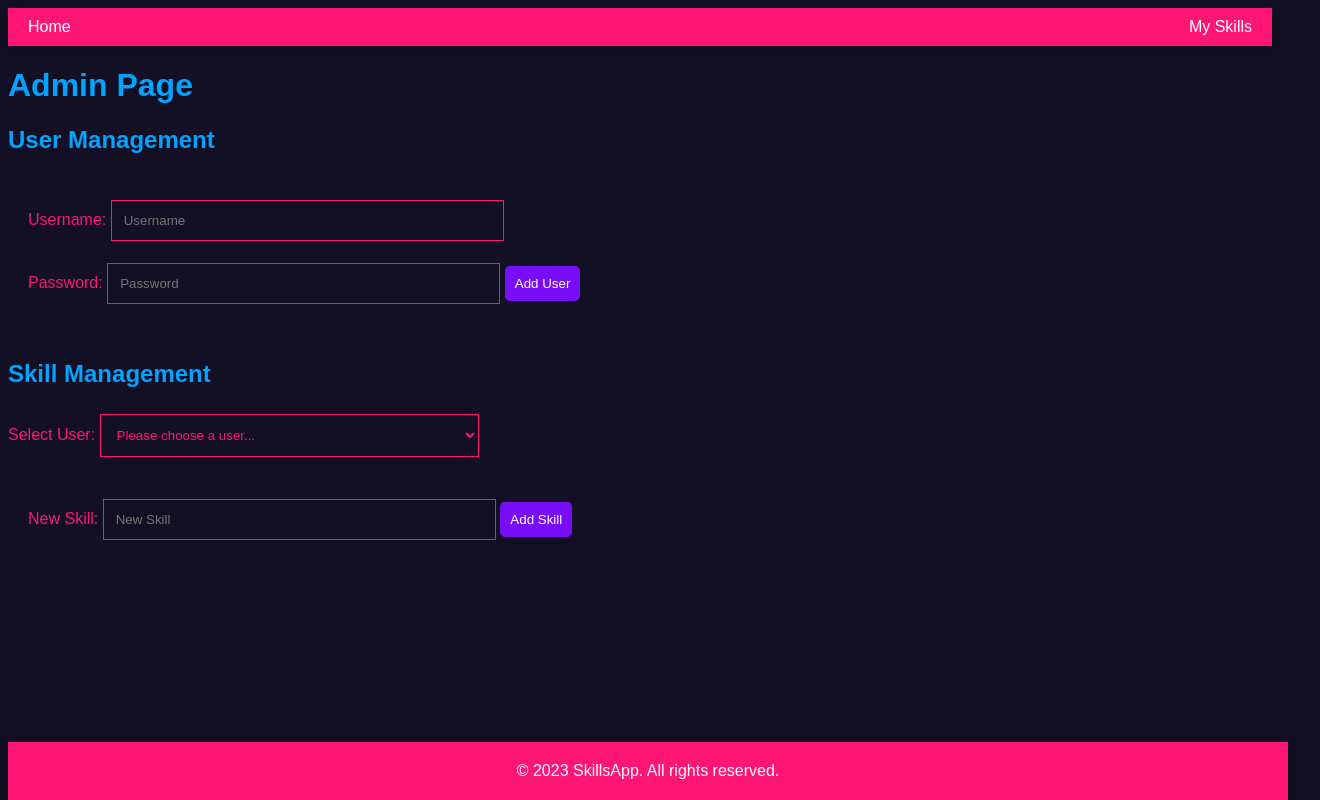
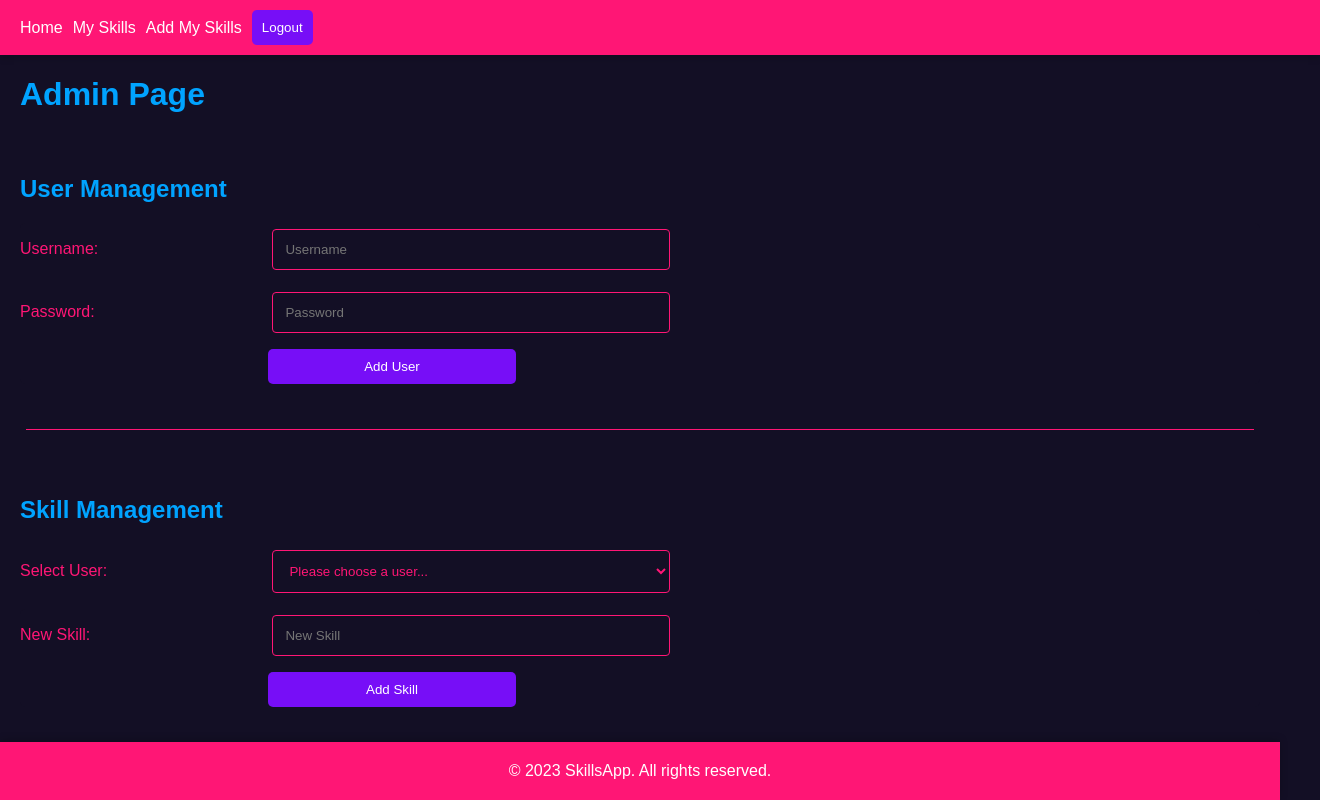
Before and after one commit to BrightBoost/skills-app, a website: page public/admin.html in a window 1280 px wide. Shown: the whole page, 1320 px wide, since content can reach past the window. Drawn offline with Linux system fonts and the light colour scheme; no server answers.

Commit message:
minor layout changes

```diff
--- a/public/admin.html
+++ b/public/admin.html
@@ -12,6 +12,8 @@
     <nav id="navbar">
         <a href="main.html">Home</a>
         <a href="skillList.html">My Skills</a>
+        <a href="skillForm.html">Add My Skills</a>
+        <button id="logout">Logout</button>
     </nav>
 
     <main>
@@ -26,11 +28,12 @@
                 <br>
                 <label for="new-password">Password:</label>
                 <input type="password" id="new-password" placeholder="Password" required>
+                <br>
                 <button type="submit" id="btn-add-user">Add User</button>
             </form>
 
         </section>
-
+        <hr>
         <section id="skill-management">
             <h2>Skill Management</h2>
             <label for="user-select">Select User:</label>
@@ -41,6 +44,7 @@
             <form id="skill-form" onsubmit="return false;">
                 <label for="new-skill">New Skill:</label>
                 <input type="text" id="new-skill" placeholder="New Skill" required>
+                <br>
                 <button type="submit" id="btn-add-skill">Add Skill</button>
             </form>
         </section>
--- a/public/css/styles.css
+++ b/public/css/styles.css
@@ -13,6 +13,7 @@ body {
     background-color: var(--primary-dark);
     color: var(--primary-light);
     font-family: Arial, sans-serif;
+    margin: 0;
 }
 
 h1,
@@ -24,13 +25,24 @@ h6 {
     color: var(--secondary-blue);
 }
 
-button {
+h1 {
+    margin-left: 20px;
+}
+
+button,
+input[type=submit].btn {
     background-color: var(--secondary-purple);
     color: white;
     border: none;
     padding: 10px;
     border-radius: 5px;
     cursor: pointer;
+    margin-right: auto;
+}
+
+input[type=submit].btn, #btn-add-skill, #btn-add-user {
+    width: 20%;
+    margin-left: 20%;
 }
 
 button:hover {
@@ -47,8 +59,16 @@ a:hover {
 
 form {
     background-color: var(--primary-dark);
+    border-radius: 5px;
+}
+
+section {
     padding: 20px;
-    border-radius: 5px;
+    justify-content: center;
+}
+
+select {
+    box-sizing: content-box;
 }
 
 input,
@@ -62,6 +82,12 @@ textarea {
     resize: vertical;
     color: var(--primary-light);
     background-color: var(--primary-dark);
+    border-radius: 4px;
+}
+
+label {
+    display: inline-block;
+    width: 20%;
 }
 
 input[type=submit] {
@@ -76,6 +102,7 @@ input[type=submit]:hover {
 
 /* NavBar styling */
 nav {
+    width: 100%;
     display: flex;
     justify-content: space-between;
     align-items: center;
@@ -116,3 +143,10 @@ footer {
 footer p {
     margin: 0;
 }
+
+hr {
+    height: 1px;
+    border: none;
+    background-color: #FF1675;
+    margin: 2%;
+}
```
Also changed, not shown: public/main.html (+2 -2 lines), public/skillForm.html (+2 -1 lines).
